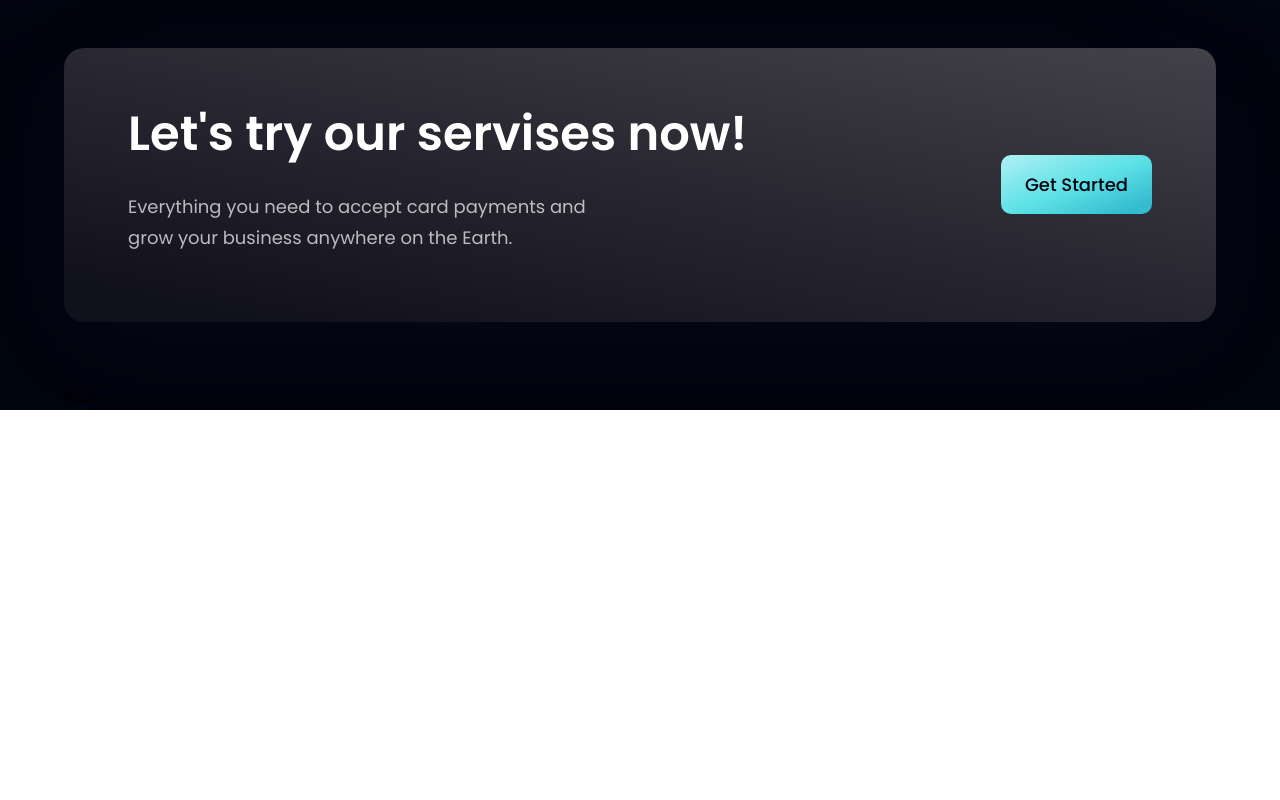
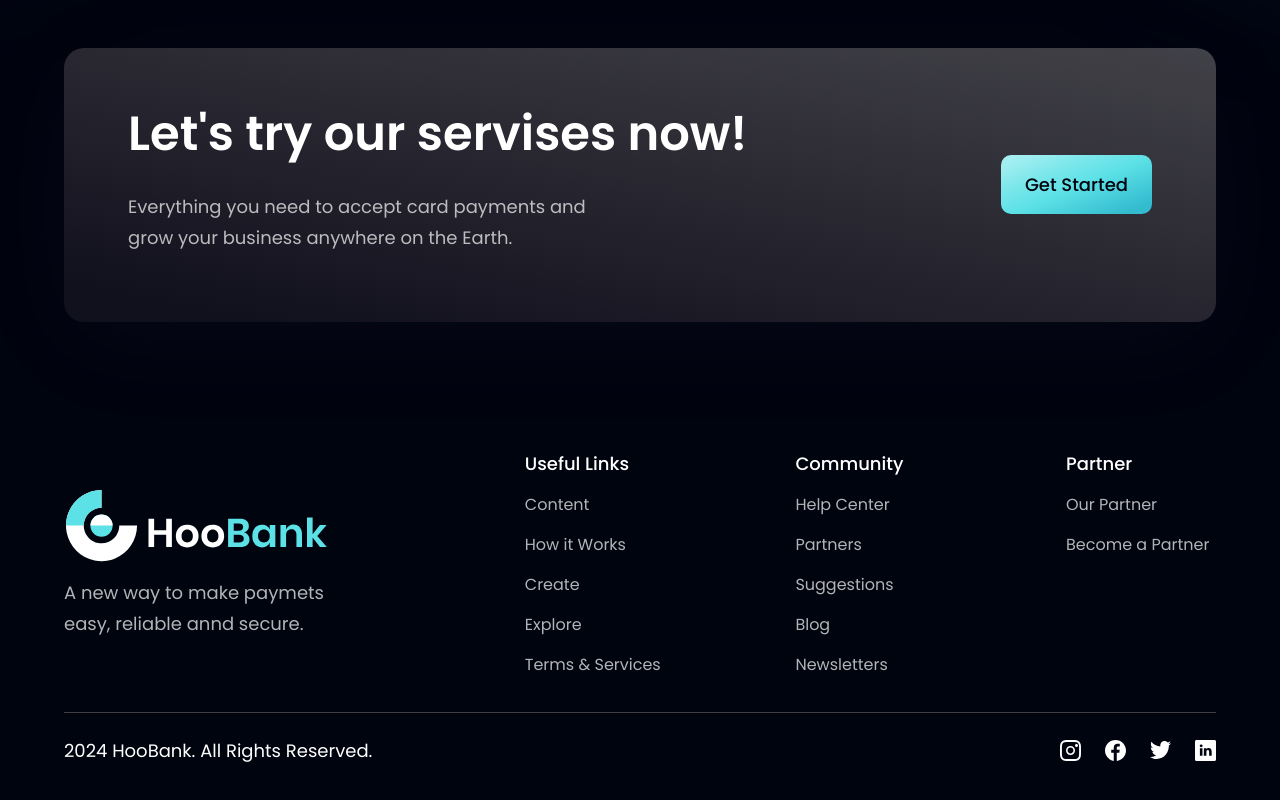
Before and after one commit to theshahzism/Hoobank, a React (Vite) app: page / in a window 1280 px wide. Shown: the part 3614-4414 px from the top of the page. Before the commit the page ends 4024 px from the top, so only its background shows below. Built offline with nearby package versions, Linux system fonts and the light colour scheme.

Commit message:
Completed Footer component

```diff
--- a/src/components/Footer.jsx
+++ b/src/components/Footer.jsx
@@ -1,11 +1,56 @@
-import React from 'react'
+import styles from "../style";
+import { logo } from "../assets";
+import { footerLinks, socialMedia } from "../constants";
 
 const Footer = () => {
   return (
-    <div>
-      Footer
-    </div>
-  )
-}
+    <section className={`${styles.flexCenter} ${styles.paddingY} flex-col`}>
+      <div className={`${styles.flexStart} md:flex-row  flex-col mb-8 w-full`}>
+        <div className="flex-1 flex flex-col justify-start my-10">
+          <img
+            src={logo}
+            alt="Hoobank"
+            className="w-[266px] h-[72px] object-contain"
+          />
+          <p className={`${styles.paragraph} mt-4 max-w-[310px] `}>
+            A new way to make paymets easy, reliable annd secure.
+          </p>
+        </div>
+        <div className="flex-[1.5] w-full flex flex-row justify-between flex-wrap md:mt-0 mt-10">
+          {footerLinks.map((footerLink) => (
+            <div
+              key={footerLink.key}
+              className="flex flex-col ss:my-0 my-4 min-w-[150px]"
+            >
+              <h4 className="font-poppins font-medium  text-[18px] leading[27px] text-white">
+                {footerLink.title}
+              </h4>
+              <ul className="list-none mt-4">
+                {footerLink.links.map((link, index) => (
+                  <li
+                    key={link.name}
+                    className={`font-poppins font-normal text-[16px]
+                    leading-[24px] text-dimWhite hover:text-secondary cursor-pointer
+                    ${index !== footerLink.links.length - 1 ? "mb-4" : "mb-0"}`}
+                  >
+                    {link.name}
+                  </li>
+                ))}
+              </ul>
+            </div>
+          ))}
+        </div>
+      </div>
+      <div className="w-full flex justify-between items-center md:flex-row flex-col pt-6 border-t-[1px] border-t-[#3F3E45]">
+        <p  className="font-poppins font-normal text-center text-[18px] leading[27px] text-white">2024 HooBank. All Rights Reserved.</p>
+        <div className="flex flex-row md:mt-0 mt-6">
+          {socialMedia.map((social,index)=>(
+            <img key={social.id} src={social.icon} alt={social.id} className={`w-[21px] h-[21px] object-contain cursor-pointer ${index!==socialMedia.length-1 ? "mr-6" : "mr-0"}`} />
+          ))}
+        </div>
+      </div>
+    </section>
+  );
+};
 
-export default Footer
+export default Footer;
```
